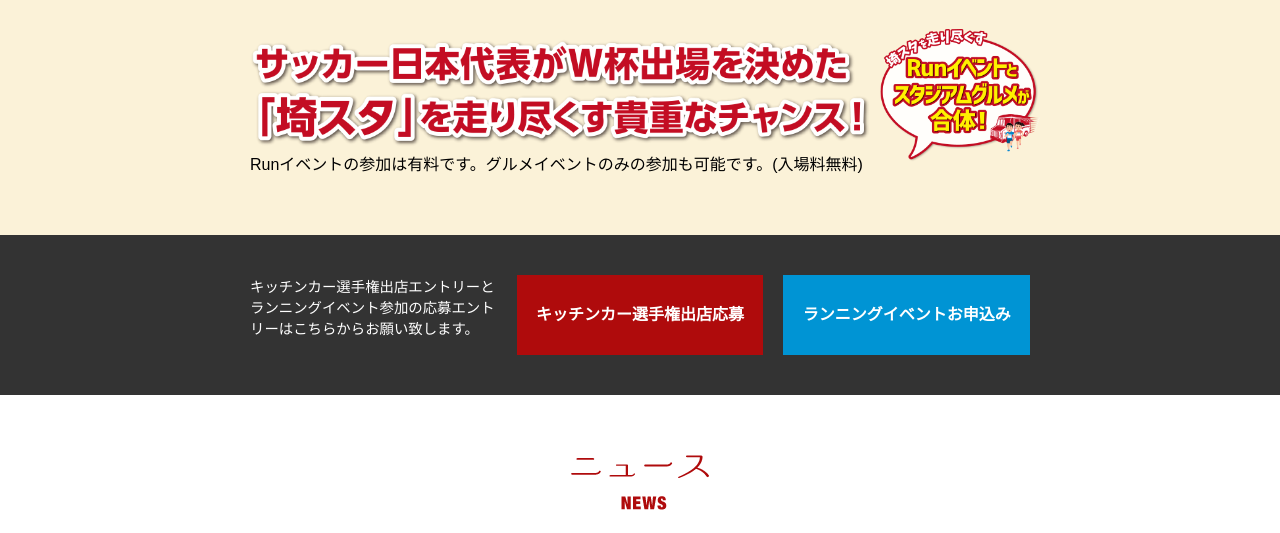
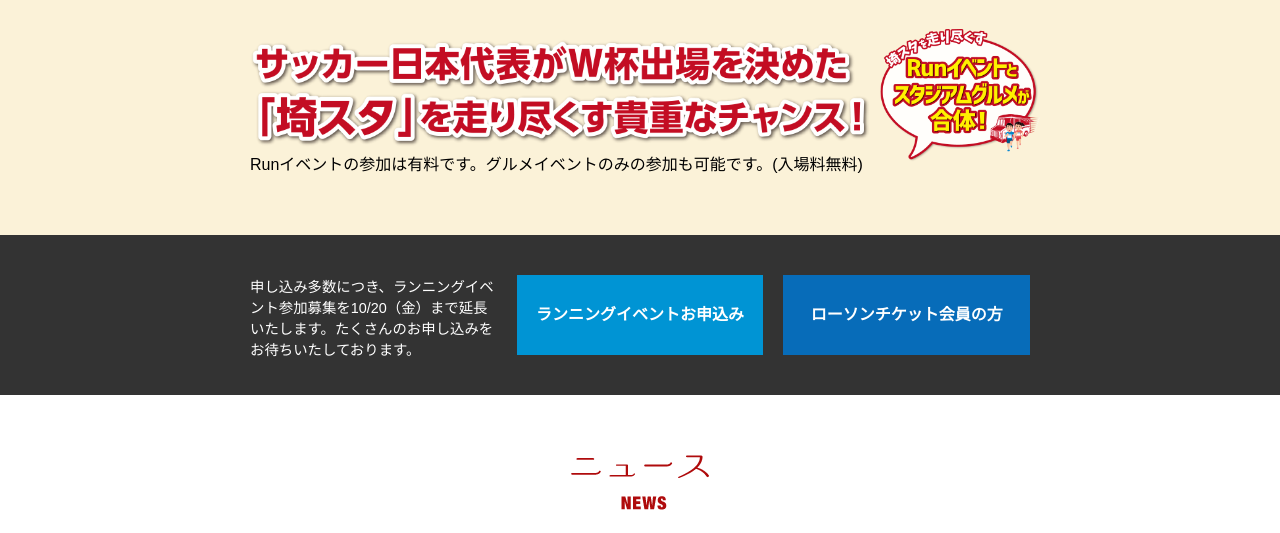
Before and after one commit to w-tokyodo/kitchencar.jp-wp-content, a WordPress theme: template themes/kitchencar-gourmet-championship/index.php in a window 1280 px wide. Shown: the part 801-1334 px from the top of the page. Run offline with PHP 8.4 and a stand-in for WordPress, Linux system fonts and the light colour scheme; the site name, menu and one post (Sample post) are stand-ins, and other content is empty; some libraries are stand-ins or nearby versions; some web fonts are replaced.

Commit message:
ローソンチケット

```diff
--- a/themes/kitchencar-gourmet-championship/template-parts/content-information.php
+++ b/themes/kitchencar-gourmet-championship/template-parts/content-information.php
@@ -1,19 +1,7 @@
         <div class="frontNews" style="background-color:#333;color:#fff;text-align:center;">
             <div class="frontNews__inner col-3" style="padding-bottom:30px;">
                 <div class="col-3__item" style="height:100px;text-align:left;font-size:.9em;">
-                    キッチンカー選手権出店エントリーとランニングイベント参加の応募エントリーはこちらからお願い致します。
-                </div>
-                <div class="col-3__item" style="height:100px;">
-                    <a href="http://kitchencar.jp/2017/09/entry2017/" style="
-                        display: block;
-                        width: 100%;
-                        height: 100%;
-                        text-align: center;
-                        font-weight: 700;
-                        background-color: #AF0B0C;
-                        color: #fff;
-                        line-height:80px;
-                    ">キッチンカー選手権出店応募</a>
+                    申し込み多数につき、ランニングイベント参加募集を10/20（金）まで延長いたします。たくさんのお申し込みをお待ちいたしております。
                 </div>
                 <div class="col-3__item" style="height:100px;">
                     <a href="https://www.sportsentry.ne.jp/event/t/72251" target="_blank" style="
@@ -25,7 +13,25 @@
                         background-color: #0094d4;
                         color: #fff;
                         line-height:80px;
-                    ">ランニングイベントお申込み</a>
+                        margin: 0;
+                        padding: 0;
+                        border-width: 0;
+                    " class="btn">ランニングイベントお申込み</a>
+                </div>
+                <div class="col-3__item" style="height:100px;">
+                    <a href="https://do.l-tike.com/app/dss/race/detail?acd=1l3RSD-yDRx" target="_blank" style="
+                        display: block;
+                        width: 100%;
+                        height: 100%;
+                        text-align: center;
+                        font-weight: 700;
+                        background-color: #076cb9;
+                        color: #fff;
+                        line-height:80px;
+                        margin: 0;
+                        padding: 0;
+                        border-width: 0;
+                    " class="btn">ローソンチケット会員の方</a>
                 </div>
             </div>
         </div>
```
